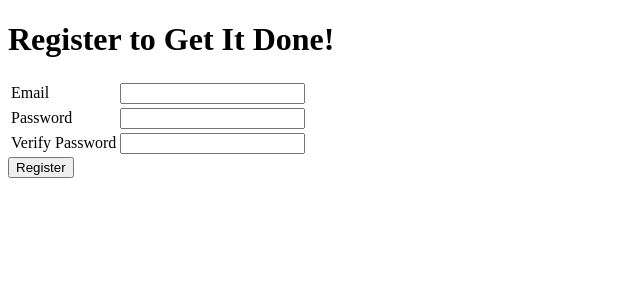
After one commit to MiaCunningham/get-it-done, a Flask app: page /register in a window 1280 px wide. The commit adds this page. Shown: the top 300 px of the page, without its empty margins (0-640 px from the left). Run offline with Flask 2, Linux system fonts and the light colour scheme.

Commit message:
added login and register

```diff
--- a/main.py
+++ b/main.py
@@ -1,5 +1,4 @@
-
-from flask import Flask, request, redirect, render_template
+from flask import Flask, request, redirect, render_template, session
 from flask_sqlalchemy import SQLAlchemy
 
 app = Flask(__name__)
@@ -7,15 +6,76 @@ app.config['DEBUG'] = True
 app.config['SQLALCHEMY_DATABASE_URI'] = 'mysql+pymysql://get-it-done:password@localhost:8889/get-it-done'
 app.config['SQLALCHEMY_ECHO'] = True
 db = SQLAlchemy(app)
-
+app.secret_key = 'fdasfsadr2348*()95'
 
 class Task(db.Model):
 
     id = db.Column(db.Integer, primary_key=True)
     name = db.Column(db.String(120))
+    completed = db.Column(db.Boolean)
 
     def __init__(self, name):
         self.name = name
+        self.completed = False
+
+
+class User(db.Model):
+
+    id = db.Column(db.Integer, primary_key=True)
+    email = db.Column(db.String(120), unique=True)
+    password = db.Column(db.String(120))
+
+    def __init__(self, email, password):
+        self.email = email
+        self.password = password
+
+@app.before_request
+def require_login():
+    allowed_routes = ['login', 'register']
+    if request.endpoint not in allowed_routes and 'email' not in session:
+        return redirect('/login')
+
+
+@app.route('/login', methods = ['GET', 'POST'])
+def login():
+    if request.method == 'POST':
+        email = request.form['email']
+        password = request.form['password']
+        user = User.query.filter_by(email=email).first()
+        if user and user.password == password:
+            session['email'] = email
+            return redirect('/')
+        else:
+            return "<h1>Bad!</h1>"
+
+
+    return render_template('login.html')
+
+
+@app.route('/register', methods = ['GET', 'POST'])
+def register():
+    if request.method == 'POST':
+        email = request.form['email']
+        password = request.form['password']
+        verify = request.form['verify']
+
+        existinf_user = User.query.filter_by(email=email).first()
+        if not existinf_user:
+            new_user = User(email,password)
+            db.session.add(new_user)
+            db.session.commit()
+            return redirect('/')
+        else:
+            return "Duplicate User"
+
+
+    return render_template('register.html')
+
+
+@app.route('/logout')
+def logout():
+    del session['email']
+    return redirect('/')
 
 
 @app.route('/', methods=['POST', 'GET'])
@@ -27,8 +87,10 @@ def index():
         db.session.add(new_task)
         db.session.commit()
 
-    tasks = Task.query.all()
-    return render_template('todos.html',title="Get It Done!", tasks=tasks)
+    tasks = Task.query.filter_by(completed=False).all()
+    completed_tasks = Task.query.filter_by(completed=True).all()
+    return render_template('todos.html',title="Get It Done!",
+        tasks=tasks, completed_tasks=completed_tasks)
 
 
 @app.route('/delete-task', methods=['POST'])
@@ -36,7 +98,8 @@ def delete_task():
 
     task_id = int(request.form['task-id'])
     task = Task.query.get(task_id)
-    db.session.delete(task)
+    task.completed = True
+    db.session.add(task)
     db.session.commit()
 
     return redirect('/')
--- /dev/null
+++ b/templates/register.html
@@ -0,0 +1,32 @@
+{% extends "base.html" %} {% block content %}
+<h1>Register to Get It Done!</h1>
+<form action="/register" method="post">
+    <table>
+        <tr>
+            <td>
+                <label for="email">Email</label>
+            </td>
+            <td>
+                <input name="email" type="email" value="{{ email }}">
+            </td>
+        </tr>
+        <tr>
+            <td>
+                <label for="password">Password</label>
+            </td>
+            <td>
+                <input name="password" type="password">
+            </td>
+        </tr>
+        <tr>
+            <td>
+                <label for="verify">Verify Password</label>
+            </td>
+            <td>
+                <input name="verify" type="password">
+            </td>
+        </tr>
+    </table>
+    <input type="submit" value="Register">
+</form>
+{% endblock %}
```
Also changed, not shown: templates/login.html (added, +26 -0 lines), templates/todos.html (+13 -1 lines).
